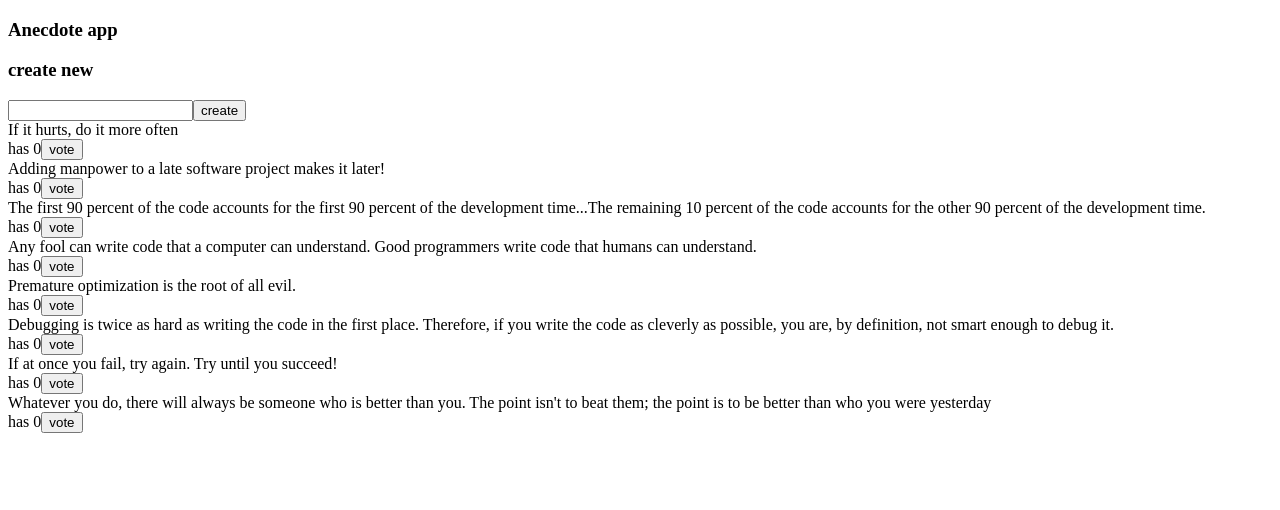
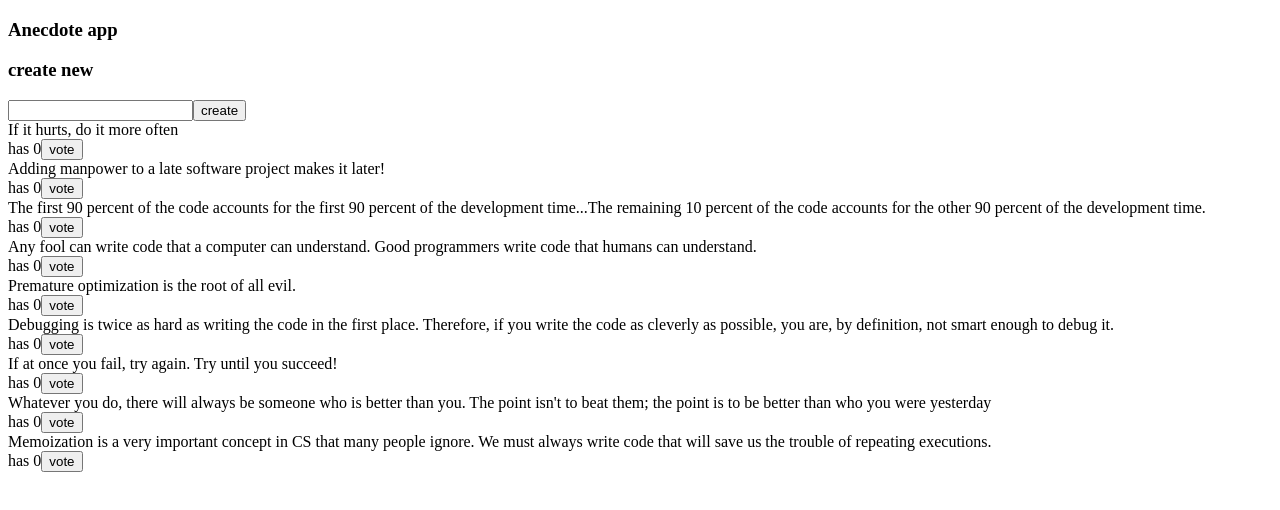
Before and after one commit to sparky9043/fullstackopen, a React (Vite) app in the folder part6/query-anecdotes/: page / in a window 1280 px wide. Shown: the top 510 px of the page. Built offline with nearby package versions, Linux system fonts and the light colour scheme; data requests are answered from the project's data file.

Commit message:
memoize new anecdote by deleting old query and replacing it

```diff
--- a/part6/query-anecdotes/db.json
+++ b/part6/query-anecdotes/db.json
@@ -39,6 +39,11 @@
       "content": "Whatever you do, there will always be someone who is better than you. The point isn't to beat them; the point is to be better than who you were yesterday",
       "votes": 0,
       "id": "vGHJmEW"
+    },
+    {
+      "content": "Memoization is a very important concept in CS that many people ignore. We must always write code that will save us the trouble of repeating executions.",
+      "votes": 0,
+      "id": "A4OpGXd"
     }
   ]
 }
--- a/part6/query-anecdotes/src/components/AnecdoteForm.jsx
+++ b/part6/query-anecdotes/src/components/AnecdoteForm.jsx
@@ -6,8 +6,9 @@ const AnecdoteForm = () => {
 
   const newAnecdoteMutation = useMutation({
     mutationFn: createAnecdote,
-    onSuccess: () => {
-      queryClient.invalidateQueries({ queryKey: ['anecdotes'] })
+    onSuccess: (newAnecdote) => {
+      const currentAnecdotes = queryClient.getQueryData(['anecdotes'])
+      queryClient.setQueryData(['anecdotes'], [...currentAnecdotes, newAnecdote])
     },
   })
 
```
